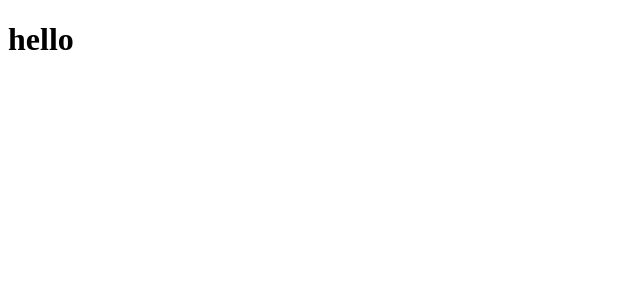
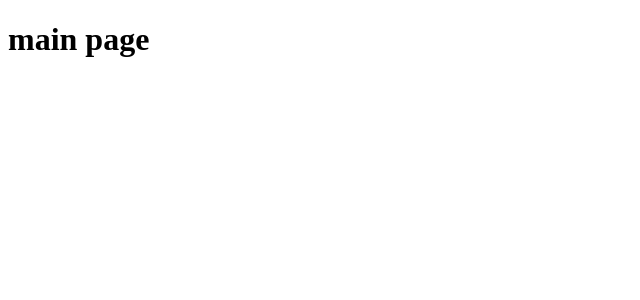
Before and after one commit to aprilsky82/20210226, a React (Create React App) app: page / in a window 1280 px wide. Shown: the top 300 px of the page, without its empty margins (0-640 px from the left). Built offline with nearby package versions, Linux system fonts and the light colour scheme.

Commit message:
add router file

```diff
--- a/src/App.js
+++ b/src/App.js
@@ -1,16 +1,12 @@
 
 // 1 rsc
 import React, { useState } from 'react';
+import Router from "./components/Router";
 
 const App = () => {
 
-
-
-
     return (
-        <div>
-            <h1>hello</h1>
-        </div>
+        <Router />
     );
 };
 
--- /dev/null
+++ b/src/components/Router.js
@@ -0,0 +1,18 @@
+import React from "react";
+import { HashRouter as Router, Route } from "react-router-dom"
+
+import Main from "../screens/Main";
+import Members from "../screens/Members";
+import Mypage from "../screens/Mypage";
+import Groups from "../screens/Groups";
+
+export default () => (
+    <Router>
+        <>
+            <Route path="/" exact component={Main} />
+            <Route path="/members" exact component={Members} />
+            <Route path="/mypage" exact component={Mypage} />
+            <Route path="/groups" exact component={Groups} />
+        </>
+    </Router>
+)
```
